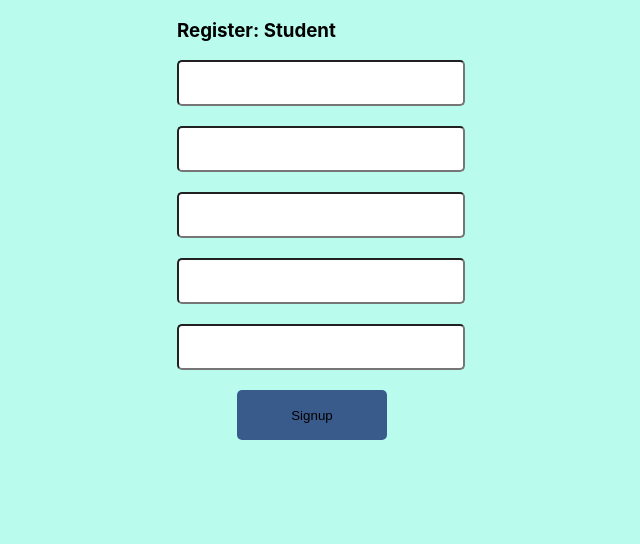
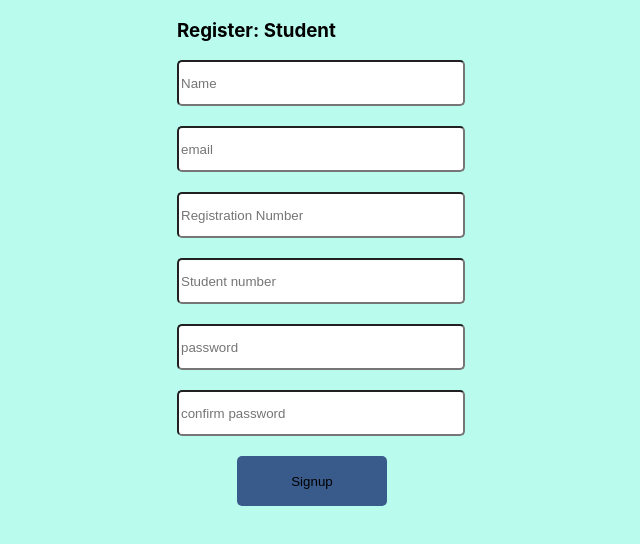
Before and after one commit to kuboilynn/softwaredevelopment, a React (Create React App) app in the folder front/my-app/: page /StudentRegister in a window 1280 px wide. Shown: the top 544 px of the page, without its empty margins (319-959 px from the left). Built offline with nearby package versions, Linux system fonts and the light colour scheme.

Commit message:
added placeholders and error messages for input

```diff
--- a/front/my-app/package.json
+++ b/front/my-app/package.json
@@ -9,6 +9,7 @@
     "@testing-library/user-event": "^13.5.0",
     "react": "^19.0.0",
     "react-dom": "^19.0.0",
+    "react-icons": "^5.5.0",
     "react-router-dom": "^7.2.0",
     "react-scripts": "5.0.1",
     "styled-components": "^6.1.15",
--- a/front/my-app/src/pages/Login.jsx
+++ b/front/my-app/src/pages/Login.jsx
@@ -7,10 +7,13 @@ import Button from "../UI/Button"
 
 function Login() {
 
-  const[email,setemail]=useState();
+  const[regno,setregno]=useState();
 
-  function enteremail(event){
-    setemail(event.target.value);
+  function enterregno(event){
+    if (setregno==""){
+      return "reg no required"
+    }
+    setregno(event.target.value);
 
 
   }
@@ -18,8 +21,8 @@ function Login() {
     <div className="Login">
       <h3> Login</h3>
       <Img src={makerere} alt="Makerere Logo"/>
-      <Input type="text" value={email} onchange={enteremail}></Input><br/>
-      <Input type="text" value={email} onchange={enteremail}></Input><br/>
+      <Input type="text" value={regno} onchange={enterregno}placeholder="Student no/Reg"></Input><br/>
+      <Input type="text" value={regno} onchange={enterregno}placeholder="Name"></Input><br/>
       <Button>Login</Button>
       <p>Don't have an account? Signup</p>
 
--- a/front/my-app/src/pages/StudentRegister.jsx
+++ b/front/my-app/src/pages/StudentRegister.jsx
@@ -12,11 +12,12 @@ function StudentRegister(){
   return(
     <div>
       <h3>Register: Student</h3>
-      <Input type="text" ></Input><br/>
-      <Input type="text" ></Input><br/>
-      <Input type="text" ></Input><br/>
-      <Input type="text" ></Input><br/>
-      <Input type="text" ></Input><br/>
+      <Input type="text" placeholder="Name"></Input><br/>
+      <Input type="text" placeholder="email"></Input><br/>
+      <Input type="text" placeholder="Registration Number"></Input><br/>
+      <Input type="text" placeholder="Student number" ></Input><br/>
+      <Input type="text" placeholder="password"></Input><br/>
+      <Input type="text" placeholder="confirm password"></Input><br/>
       <Button onClick={gotoStudentHome}>Signup</Button>
     </div>
   )
```
Also changed, not shown: 1 other file (tests, documents, lock files or other folders).
